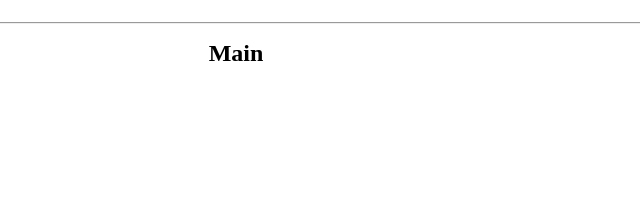
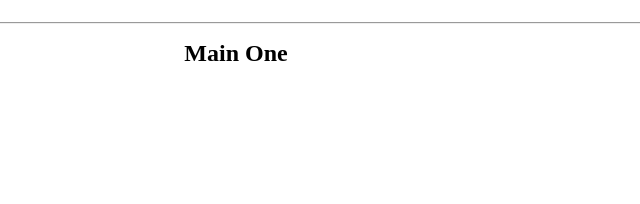
Before and after one commit to NFSH31/Leaked, a plain HTML site: page index.html in a window 1280 px wide. Shown: the part 445-649 px from the top of the page, 404-1044 px from the left. Drawn offline with Linux system fonts and the light colour scheme.

Commit message:
Update index.html

```diff
--- a/index.html
+++ b/index.html
@@ -11,7 +11,7 @@
 
 <hr>
 
-<h1 style="font-size:1.5em;text-align:center;margin-bottom: 35px;">Main</h1>
+<h1 style="font-size:1.5em;text-align:center;margin-bottom: 35px;">Main One</h1>
 <img style="width: 31%;"src="1.png">
 
 <hr>
```
